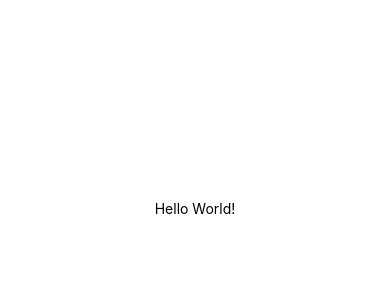
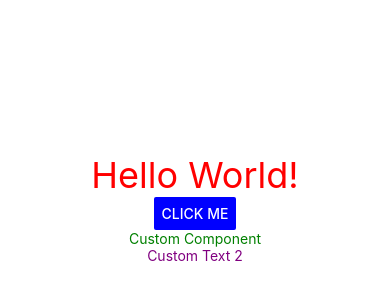
Before and after one commit to johannesmu/ClassApp, a React Native app: screen / in a window 390 px wide. Shown: the part 214-514 px from the top of the page. Built offline with nearby package versions, Linux system fonts and the light colour scheme.

Commit message:
Added TextBox component

```diff
--- a/App.js
+++ b/App.js
@@ -1,12 +1,17 @@
 import { StatusBar } from 'expo-status-bar';
 import React from 'react';
-import { StyleSheet, Text, View } from 'react-native';
+import { StyleSheet, Text, View, Button } from 'react-native';
+// custom component
+import { TextBox } from './components/TextBox';
 
 export default function App() {
   return (
     <View style={styles.container}>
-      <Text>Hello World!</Text>
+      <Text style={styles.greeting}>Hello World!</Text>
+      <Button title="Click me" color="blue"/>
       <StatusBar style="auto" />
+      <TextBox color="green" size="24" text="Custom Component" />
+      <TextBox color="purple" size="18" text="Custom Text 2" />
     </View>
   );
 }
@@ -18,4 +23,8 @@
     alignItems: 'center',
     justifyContent: 'center',
   },
+  greeting: {
+    color: 'red',
+    fontSize: 36
+  }
 });
--- /dev/null
+++ b/components/TextBox.js
@@ -0,0 +1,10 @@
+import React from 'react'
+import {View,Text} from 'react-native';
+
+export const TextBox = (props) => {
+  return (
+    <View>
+      <Text style={{color:props.color, fontSize:props.size}}>{props.text}</Text>
+    </View>
+  )
+}
```
